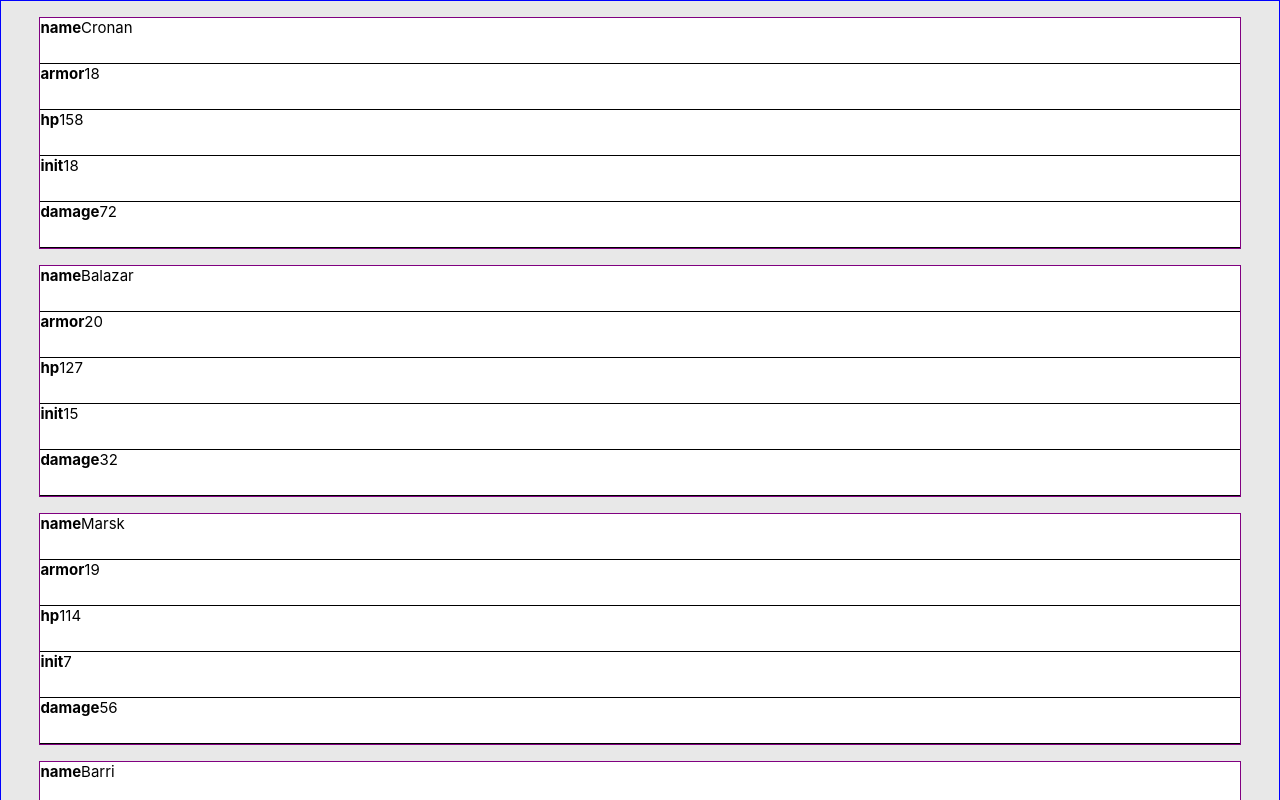
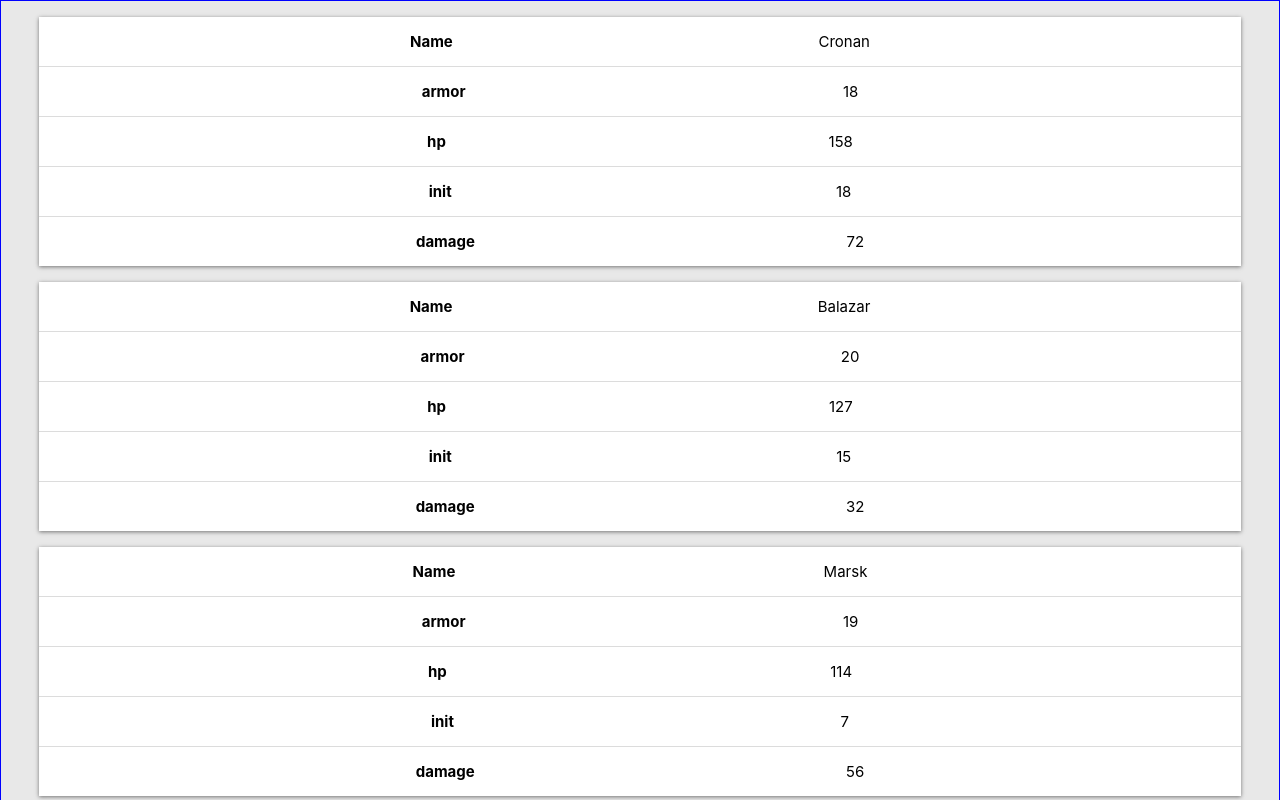
Before and after one commit to spencermendoza/dnd_react, a React (Create React App) app: page / in a window 1280 px wide. Shown: the top 800 px of the page. Built offline with nearby package versions, Linux system fonts and the light colour scheme.

Commit message:
Organizing markup & styling

```diff
--- a/src/App.css
+++ b/src/App.css
@@ -1,3 +1,8 @@
 body {
+  box-sizing: border-box;
   font-size: 10px;
 }
+
+div {
+  box-sizing: border-box;
+}
--- a/src/Card.js
+++ b/src/Card.js
@@ -7,47 +7,59 @@ import styled from 'styled-components';
 // the 'margin-top' property below. Maybe.
 const CardWrapper = styled.div`
   background-color: #ffffff;
-  border: 1px solid purple;
   flex: flex-basis;
   flex-basis: 10rem;
   justify-content: space-evenly;
   margin-top: 1rem;
   font-size: 1.5em;
+  box-shadow: 0 1px 4px rgba(0, 0, 0, 0.5);
+`;
 
-  .details {
-    display: flex;
-    flex-direction: column;
-    justify-content: space-evenly;
-  }
+const CardDetails = styled.div`
+  display: flex;
+  flex-direction: column;
+  justify-content: space-evenly;
+`;
 
-  .detail {
-    border-bottom: 1px solid black;
-    flex: flex-basis;
-    flex-basis: 3em;
+const CardDetail = styled.div`
+  border-bottom: 1px solid #dcdcdc;
+  flex: flex-basis;
+  flex-basis: 3em;
+  display: flex;
+  flex-direction: row;
+  justify-content: space-evenly;
+  padding: 15px 5px;
 
-    & :first-of-type {
-      font-weight: bold;
-    }
-
-    & :last-of-type {
-      text-align: right;
-    }
+  &:last-child {
+    border-bottom: none;
   }
 `;
 
+const CardDetailName = styled.span`
+  flex: flex-shrink;
+  font-weight: bold;
+`;
+
+const CardDetailValue = styled.span`
+  flex: flex-grow;
+`;
+
 const Card = ({ player, index }) => {
-  console.log('props.index?', index);
-  const playerDetails = ['name', 'armor', 'hp', 'init', 'damage'];
+  const playerProperties = ['armor', 'hp', 'init', 'damage'];
   return (
     <CardWrapper>
-      <div className="details">
-        {playerDetails.map(detail => (
-          <div className="detail" key={detail}>
-            <span>{detail}</span>
-            <span>{player[detail]}</span>
-          </div>
+      <CardDetails>
+        <CardDetail>
+          <CardDetailName>Name</CardDetailName>
+          <CardDetailValue>{player.name}</CardDetailValue>
+        </CardDetail>
+        {playerProperties.map(property => (
+          <CardDetail key={property}>
+            <CardDetailName>{property}</CardDetailName>
+            <CardDetailValue>{player[property]}</CardDetailValue>
+          </CardDetail>
         ))}
-      </div>
+      </CardDetails>
     </CardWrapper>
   );
 };
```
